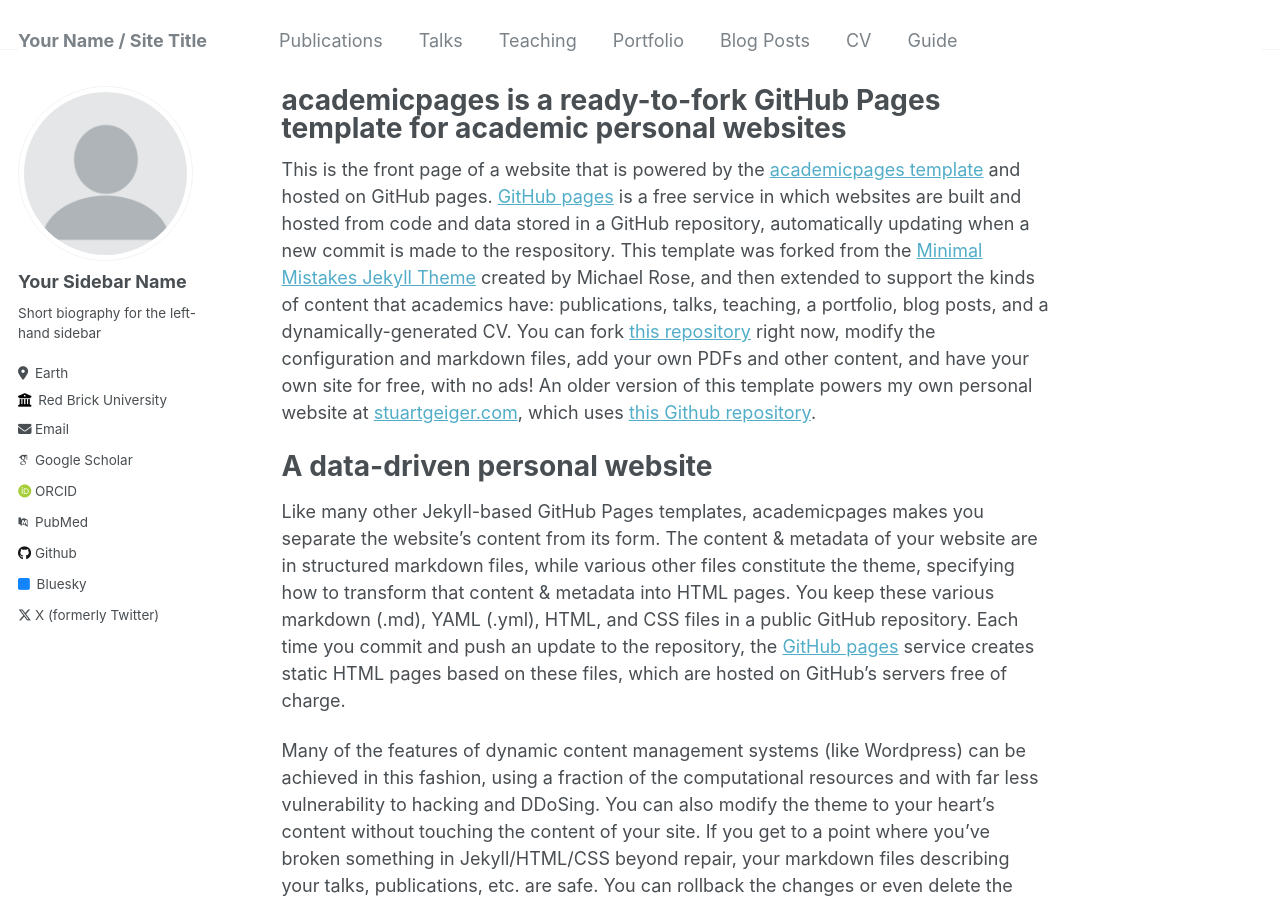
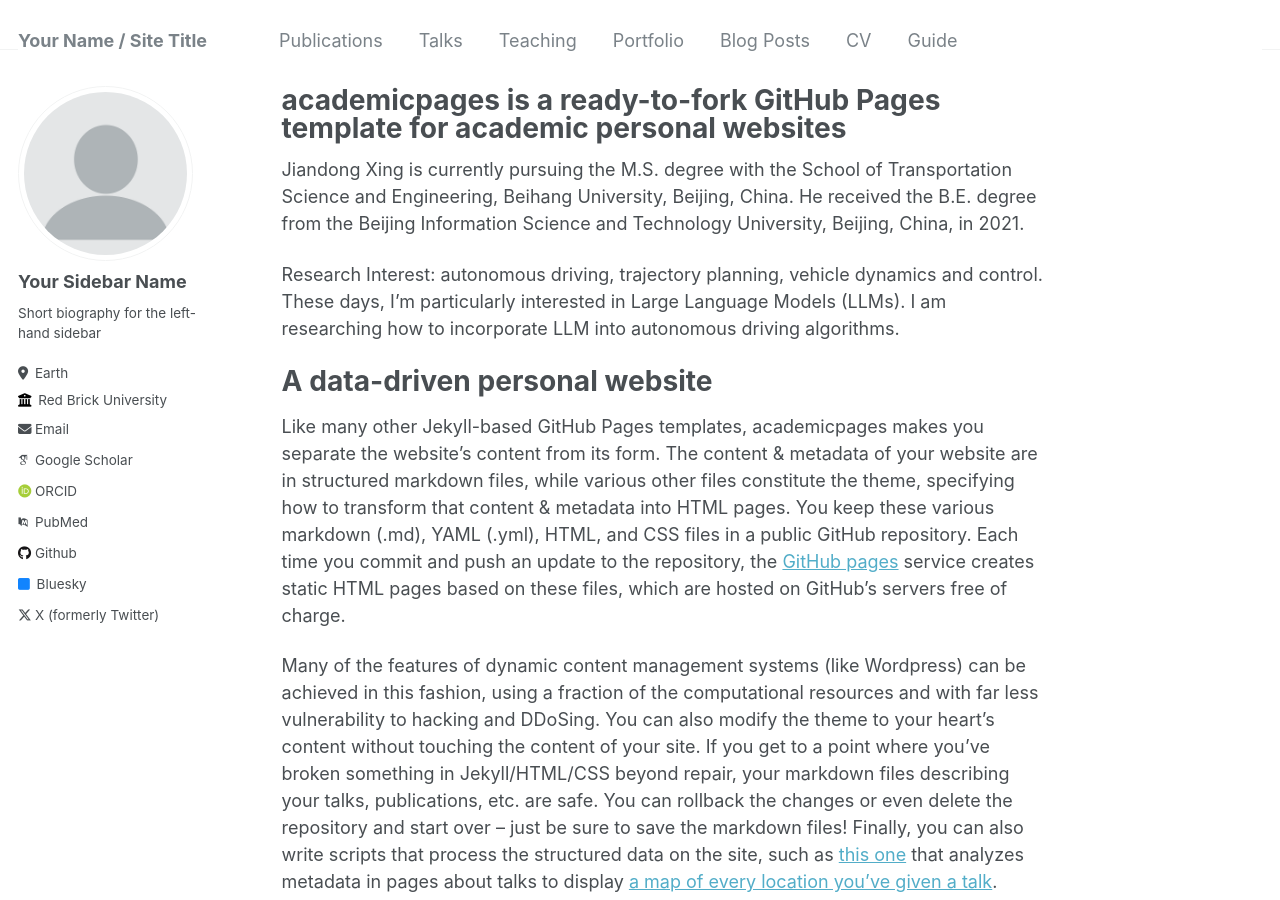
Before and after one commit to fengyeying/academicpages, a Jekyll site: the page built from _pages/about.md, in a window 1280 px wide and 900 px high. Built offline with Jekyll 4.4.1, drawn with Linux system fonts in a browser that asks for light colours; some web fonts are replaced; part of the change alters nothing that is shown.

Commit message:
first commit

```diff
--- a/_pages/about.md
+++ b/_pages/about.md
@@ -7,7 +7,9 @@ redirect_from:
   - /about.html
 ---
 
-This is the front page of a website that is powered by the [academicpages template](https://github.com/academicpages/academicpages.github.io) and hosted on GitHub pages. [GitHub pages](https://pages.github.com) is a free service in which websites are built and hosted from code and data stored in a GitHub repository, automatically updating when a new commit is made to the respository. This template was forked from the [Minimal Mistakes Jekyll Theme](https://mmistakes.github.io/minimal-mistakes/) created by Michael Rose, and then extended to support the kinds of content that academics have: publications, talks, teaching, a portfolio, blog posts, and a dynamically-generated CV. You can fork [this repository](https://github.com/academicpages/academicpages.github.io) right now, modify the configuration and markdown files, add your own PDFs and other content, and have your own site for free, with no ads! An older version of this template powers my own personal website at [stuartgeiger.com](http://stuartgeiger.com), which uses [this Github repository](https://github.com/staeiou/staeiou.github.io).
+Jiandong Xing is currently pursuing the M.S. degree with the School of Transportation Science and Engineering, Beihang University, Beijing, China. He received the B.E. degree from the Beijing Information Science and Technology University, Beijing, China, in 2021.
+
+Research Interest: autonomous driving, trajectory planning, vehicle dynamics and control. These days, I’m particularly interested in Large Language Models (LLMs). I am researching how to incorporate LLM into autonomous driving algorithms.
 
 A data-driven personal website
 ======
@@ -18,11 +20,11 @@ Many of the features of dynamic content management systems (like Wordpress) can
 Getting started
 ======
 1. Register a GitHub account if you don't have one and confirm your e-mail (required!)
-1. Fork [this repository](https://github.com/academicpages/academicpages.github.io) by clicking the "fork" button in the top right.
-1. Go to the repository's settings (rightmost item in the tabs that start with "Code", should be below "Unwatch"). Rename the repository "[your GitHub username].github.io", which will also be your website's URL.
-1. Set site-wide configuration and create content & metadata (see below -- also see [this set of diffs](http://archive.is/3TPas) showing what files were changed to set up [an example site](https://getorg-testacct.github.io) for a user with the username "getorg-testacct")
-1. Upload any files (like PDFs, .zip files, etc.) to the files/ directory. They will appear at https://[your GitHub username].github.io/files/example.pdf.
-1. Check status by going to the repository settings, in the "GitHub pages" section
+2. Fork [this repository](https://github.com/academicpages/academicpages.github.io) by clicking the "fork" button in the top right.
+3. Go to the repository's settings (rightmost item in the tabs that start with "Code", should be below "Unwatch"). Rename the repository "[your GitHub username].github.io", which will also be your website's URL.
+4. Set site-wide configuration and create content & metadata (see below -- also see [this set of diffs](http://archive.is/3TPas) showing what files were changed to set up [an example site](https://getorg-testacct.github.io) for a user with the username "getorg-testacct")
+5. Upload any files (like PDFs, .zip files, etc.) to the files/ directory. They will appear at https://[your GitHub username].github.io/files/example.pdf.
+6. Check status by going to the repository settings, in the "GitHub pages" section
 
 Site-wide configuration
 ------
```
